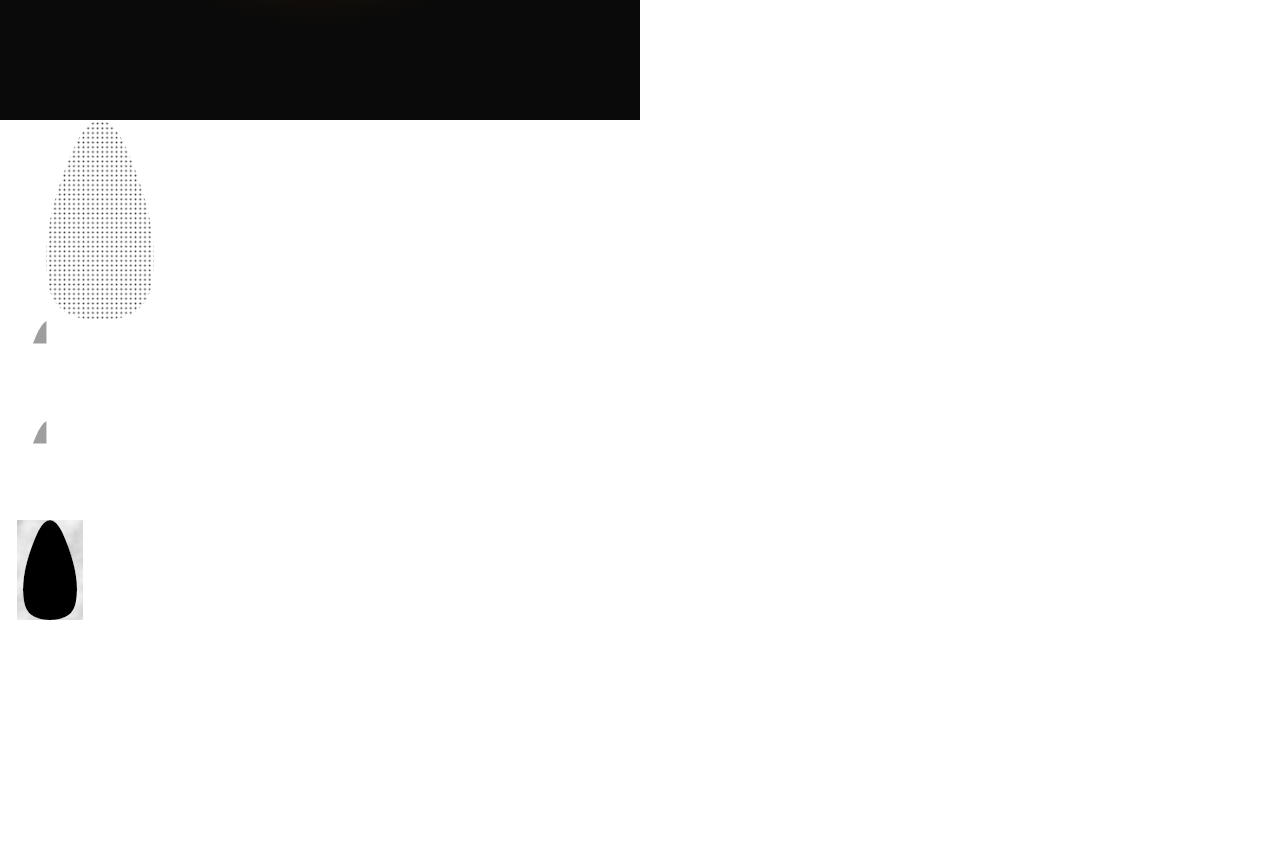
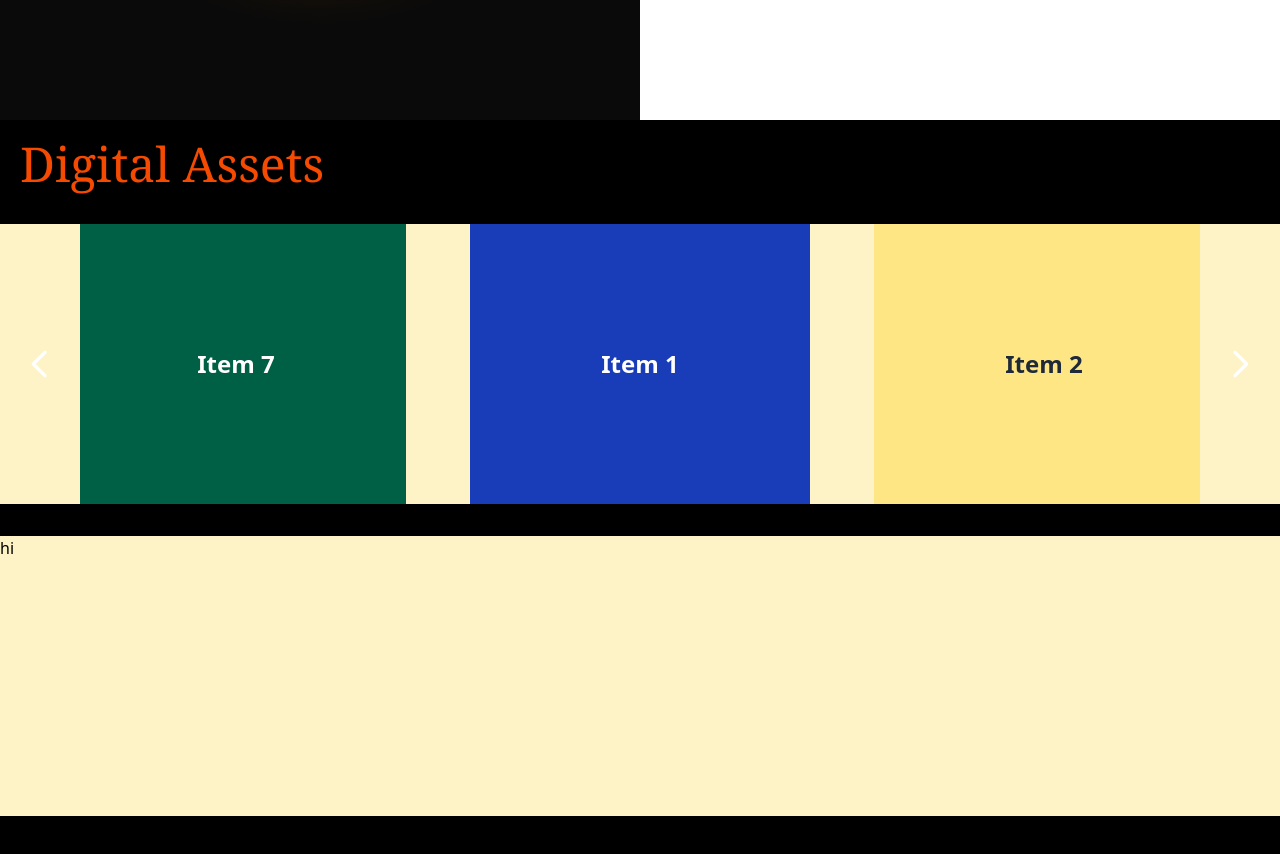
Before and after one commit to tanxueyi99/z-one-horizon, a React (Vite) app: page / in a window 1280 px wide. Shown: the part 680-1534 px from the top of the page. Before the commit the page ends 1300 px from the top, so only its background shows below. Built offline with nearby package versions, Linux system fonts and the light colour scheme; grey boxes are pictures that could not be loaded.

Commit message:
Did alot for the digital assets, have a working infinite image carousel now

```diff
--- a/src/App.jsx
+++ b/src/App.jsx
@@ -1,4 +1,5 @@
 import HeroNavigation from "./components/HeroNavigation";
+import DigitalAssets from "./components/DigitalAssets";
 
 function App() {
   return (
@@ -6,6 +7,7 @@ function App() {
       {/* <p>Hi</p>
       <h1>hello</h1> */}
       <HeroNavigation />
+      <DigitalAssets />
     </>
   );
 }
--- /dev/null
+++ b/src/components/DigitalAssets.jsx
@@ -0,0 +1,69 @@
+import InfiniteCarousel from "./InfiniteCarousel";
+
+function DigitalAssets() {
+  const demoItems = [
+    <div
+      key={1}
+      className="bg-blue-800 h-full w-full flex items-center justify-center text-white text-2xl font-bold"
+    >
+      Item 1
+    </div>,
+    <div
+      key={2}
+      className="bg-amber-200 h-full w-full flex items-center justify-center text-gray-800 text-2xl font-bold"
+    >
+      Item 2
+    </div>,
+    <div
+      key={3}
+      className="bg-cyan-300 h-full w-full flex items-center justify-center text-gray-800 text-2xl font-bold"
+    >
+      Item 3
+    </div>,
+    <div
+      key={4}
+      className="bg-blue-700 h-full w-full flex items-center justify-center text-white text-2xl font-bold"
+    >
+      Item 4
+    </div>,
+    <div
+      key={5}
+      className="bg-blue-500 h-full w-full flex items-center justify-center text-white text-2xl font-bold"
+    >
+      Item 5
+    </div>,
+    <div
+      key={6}
+      className="bg-emerald-500 h-full w-full flex items-center justify-center text-white text-2xl font-bold"
+    >
+      Item 6
+    </div>,
+    <div
+      key={7}
+      className="bg-emerald-800 h-full w-full flex items-center justify-center text-white text-2xl font-bold"
+    >
+      Item 7
+    </div>,
+  ];
+
+  return (
+    <div className="bg-amber-200 min-h-screen">
+      <div className="absolute text-5xl text-orange-600 p-5 font-serif">
+        Digital Assets
+      </div>
+
+      <div className="bg-black flex flex-col justify-center gap-8 h-screen">
+        <InfiniteCarousel
+          items={demoItems}
+          itemWidth={340}
+          gap="5vw"
+          height="h-70"
+          bgColour=" bg-amber-100"
+        />
+        <div className="h-70 w-full bg-amber-100">hi</div>
+      </div>
+    </div>
+  );
+}
+
+export default DigitalAssets;
--- a/src/components/HeroNavigation.jsx
+++ b/src/components/HeroNavigation.jsx
@@ -138,11 +138,14 @@ function HeroNavigation() {
           </div>
 
           <div className="w-1/2 flex items-center justify-center bg-white">
-            <div className=""></div>
+            <div className=" bg-backdrop-orange w-50 h-50">
+              hello
+              <div className="w-30 h-30 custom-orange-gradient">hi</div>
+            </div>
           </div>
         </div>
 
-        <svg
+        {/* <svg
           xmlns="http://www.w3.org/2000/svg"
           viewBox="-3.14 -0.225 2.28 4.225"
           width="200"
@@ -164,8 +167,8 @@ function HeroNavigation() {
             d="m -0.9 3.2 q -0.1 0.8 -1.1 0.8 q -1 0 -1.1 -0.8 q -0.2 -1.2 0.6 -2.95 q 0.5 -0.95 1 0 q 0.8 1.75 0.6 2.95"
             fill="url(#texture)"
           />
-        </svg>
-
+        </svg> */}
+        {/*
         <svg
           xmlns="http://www.w3.org/2000/svg"
           viewBox="-3.14 -0.225 2.28 4.225"
@@ -186,9 +189,9 @@ function HeroNavigation() {
             d="m -0.9 3.2 q -0.1 0.8 -1.1 0.8 q -1 0 -1.1 -0.8 q -0.2 -1.2 0.6 -2.95 q 0.5 -0.95 1 0 q 0.8 1.75 0.6 2.95"
             fill="url(#imgTexture)"
           />
-        </svg>
+        </svg> */}
 
-        <svg
+        {/* <svg
           xmlns="http://www.w3.org/2000/svg"
           viewBox="-3.14 -0.225 2.28 4.225"
           width="100"
@@ -208,9 +211,9 @@ function HeroNavigation() {
             d="m -0.9 3.2 q -0.1 0.8 -1.1 0.8 q -1 0 -1.1 -0.8 q -0.2 -1.2 0.6 -2.95 q 0.5 -0.95 1 0 q 0.8 1.75 0.6 2.95"
             fill="url(#imgTexture)"
           />
-        </svg>
+        </svg> */}
 
-        <svg
+        {/* <svg
           xmlns="http://www.w3.org/2000/svg"
           viewBox="-3.14 -0.225 2.28 4.225"
           width="100"
@@ -232,7 +235,7 @@ function HeroNavigation() {
             fill="#000000"
             filter="url(#noise)"
           />
-        </svg>
+        </svg> */}
 
         {/* <svg xmlns="http://www.w3.org/2000/svg" viewBox="-3.14 -0.225 2.28 4.225">
         <path
--- /dev/null
+++ b/src/components/InfiniteCarousel.jsx
@@ -0,0 +1,179 @@
+import { useState, useEffect, useRef } from "react";
+
+/**
+ * InfiniteCarousel Component
+ *
+ * A reusable infinite scrolling carousel with seamless looping
+ *
+ * @param {Array} items - Array of JSX elements to display in the carousel
+ * @param {number} itemWidth - Width of each item in pixels (default: 320)
+ * @param {string} gap - Gap between items, can use any CSS unit (default: "5vw")
+ * @param {string} height - Tailwind height class for the carousel (default: "h-96")
+ *
+ * @example
+ * const myItems = data.map(item => (
+ *   <img key={item.id} src={item.url} alt={item.title} className="w-full h-full object-cover" />
+ * ));
+ *
+ * <InfiniteCarousel items={myItems} itemWidth={400} gap="3vw" height="h-[500px]" />
+ */
+
+function InfiniteCarousel({
+  items = [],
+  itemWidth = 320,
+  gap = "5vw",
+  height = "h-96",
+  bgColour = "",
+}) {
+  const totalItems = items.length;
+
+  // Return null if no items provided
+  if (totalItems === 0) {
+    return null;
+  }
+
+  // Create 5 copies for smooth infinite scrolling
+  const [currentIndex, setCurrentIndex] = useState(totalItems * 2);
+  const [isTransitioning, setIsTransitioning] = useState(true);
+  const transitionTimeoutRef = useRef(null);
+  const isJumpingRef = useRef(false);
+
+  // Duplicate items: [items, items, items, items, items]
+  const extendedItems = [
+    ...items,
+    ...items,
+    ...items, // Center set - starting position
+    ...items,
+    ...items,
+  ];
+
+  function handleLeftClick() {
+    if (transitionTimeoutRef.current) {
+      clearTimeout(transitionTimeoutRef.current);
+    }
+    setIsTransitioning(true);
+    isJumpingRef.current = false;
+    setCurrentIndex((prev) => prev - 1);
+  }
+
+  function handleRightClick() {
+    if (transitionTimeoutRef.current) {
+      clearTimeout(transitionTimeoutRef.current);
+    }
+    setIsTransitioning(true);
+    isJumpingRef.current = false;
+    setCurrentIndex((prev) => prev + 1);
+  }
+
+  // Handle repositioning when scrolling too far
+  useEffect(() => {
+    if (isJumpingRef.current) {
+      isJumpingRef.current = false;
+      return;
+    }
+
+    const minSafeIndex = totalItems;
+    const maxSafeIndex = totalItems * 4 - 1;
+
+    if (currentIndex < minSafeIndex) {
+      transitionTimeoutRef.current = setTimeout(() => {
+        setIsTransitioning(false);
+        isJumpingRef.current = true;
+        setCurrentIndex(currentIndex + totalItems);
+        setTimeout(() => setIsTransitioning(true), 50);
+      }, 1000);
+    } else if (currentIndex > maxSafeIndex) {
+      transitionTimeoutRef.current = setTimeout(() => {
+        setIsTransitioning(false);
+        isJumpingRef.current = true;
+        setCurrentIndex(currentIndex - totalItems);
+        setTimeout(() => setIsTransitioning(true), 50);
+      }, 1000);
+    }
+
+    return () => {
+      if (transitionTimeoutRef.current) {
+        clearTimeout(transitionTimeoutRef.current);
+      }
+    };
+  }, [currentIndex, totalItems]);
+
+  return (
+    <div
+      className={`w-full ${height} flex justify-between items-center ${bgColour}`}
+    >
+      {/* Left Arrow Button */}
+      <button
+        className="h-20 w-20 cursor-pointer flex justify-center items-center hover:bg-gray-800 rounded-full transition-colors z-10 flex-shrink-0"
+        onClick={handleLeftClick}
+        aria-label="Previous"
+      >
+        <svg
+          className="w-10 h-10 -scale-x-100 text-white"
+          fill="none"
+          stroke="currentColor"
+          viewBox="0 0 24 24"
+        >
+          <path
+            strokeLinecap="round"
+            strokeLinejoin="round"
+            strokeWidth={2}
+            d="M9 5l7 7-7 7"
+          />
+        </svg>
+      </button>
+
+      {/* Carousel Container */}
+      <div className="h-full w-full overflow-hidden flex justify-center items-center">
+        <div
+          className={`flex h-full ${
+            isTransitioning
+              ? "transition-transform duration-1000 ease-in-out"
+              : ""
+          }`}
+          style={{
+            transform: `translateX(calc(50% - ${
+              itemWidth / 2
+            }px - ${currentIndex} * (${itemWidth}px + ${gap})))`,
+          }}
+        >
+          {extendedItems.map((item, index) => (
+            <div
+              key={index}
+              className="h-full shrink-0"
+              style={{
+                width: `${itemWidth}px`,
+                marginLeft: index === 0 ? "0" : gap,
+              }}
+            >
+              {item}
+            </div>
+          ))}
+        </div>
+      </div>
+
+      {/* Right Arrow Button */}
+      <button
+        className="h-20 w-20 cursor-pointer flex justify-center items-center hover:bg-gray-800 rounded-full transition-colors z-10 flex-shrink-0"
+        onClick={handleRightClick}
+        aria-label="Next"
+      >
+        <svg
+          className="w-10 h-10 text-white"
+          fill="none"
+          stroke="currentColor"
+          viewBox="0 0 24 24"
+        >
+          <path
+            strokeLinecap="round"
+            strokeLinejoin="round"
+            strokeWidth={2}
+            d="M9 5l7 7-7 7"
+          />
+        </svg>
+      </button>
+    </div>
+  );
+}
+
+export default InfiniteCarousel;
--- /dev/null
+++ b/src/components/icons/ArrowRight.jsx
@@ -0,0 +1,23 @@
+function ArrowRight(props) {
+  return (
+    <>
+      <svg
+        class={` text-amber-100 ${props.className || ""} `}
+        aria-hidden="true"
+        xmlns="http://www.w3.org/2000/svg"
+        width="24"
+        height="24"
+        fill="currentColor"
+        viewBox="0 0 24 24"
+      >
+        <path
+          fill-rule="evenodd"
+          d="M3 4a1 1 0 0 0-.822 1.57L6.632 12l-4.454 6.43A1 1 0 0 0 3 20h13.153a1 1 0 0 0 .822-.43l4.847-7a1 1 0 0 0 0-1.14l-4.847-7a1 1 0 0 0-.822-.43H3Z"
+          clip-rule="evenodd"
+        />
+      </svg>
+    </>
+  );
+}
+
+export default ArrowRight;
--- /dev/null
+++ b/src/data/assets.js
@@ -0,0 +1,22 @@
+const assets = [
+  {
+    key: 1,
+    title: "First",
+  },
+  {
+    key: 2,
+    title: "Second",
+  },
+  {
+    key: 3,
+    title: "Third",
+  },
+  {
+    key: 4,
+    title: "Forth",
+  },
+  {
+    key: 5,
+    title: "Fifth",
+  },
+];
--- a/src/index.css
+++ b/src/index.css
@@ -8,6 +8,8 @@
   --color-orange-glass-text: hsla(64, 86%, 79%, 1);
   --color-blue-glass-text: hsla(208, 99%, 79%, 1);
   --color-green-glass-text: hsla(126, 100%, 79%, 1);
+
+  --bg-orange-glass: hsla(64, 86%, 79%, 1);
 
   --color-initial-glow: hsla(64, 86%, 49%, 1);
   --color-after-glow: hsla(64, 86%, 55%, 1);
@@ -24,7 +26,24 @@
   --color-orange-glass: #d7e711;
   --color-blue-glass: #017ae7;
   --color-green-glass: #00e717;
+
+  --color-backdrop-orange: #FEFFBA;
 }
+
+@utility custom-orange-gradient{
+  background: #F1F89B;
+    background: linear-gradient(180deg, rgba(241, 248, 155, 1) 0%, rgba(241, 248, 155, 1) 60%, rgba(191, 196, 120, 1) 100%);
+
+/* background: #eef783;
+background: linear-gradient(180deg, rgba(238, 247, 131, 1) 0%, rgba(238, 247, 131, 1) 50%, rgba(238, 247, 131, 1) 100%); */
+
+/* background: #F1F89B;
+background: linear-gradient(180deg, rgba(241, 248, 155, 1) 0%, rgba(241, 248, 155, 1) 50%, rgba(215, 231, 17, 1) 100%); */
+    /* background: #effab9;
+background: linear-gradient(180deg, rgba(239, 250, 185, 1) 0%, rgba(239, 250, 185, 1) 50%, rgba(191, 204, 149, 1) 100%); */
+}
+
+
 
 @utility neon-glow-orange {
   text-shadow: 0 0 5px var(--color-orange-start-glow),
```
